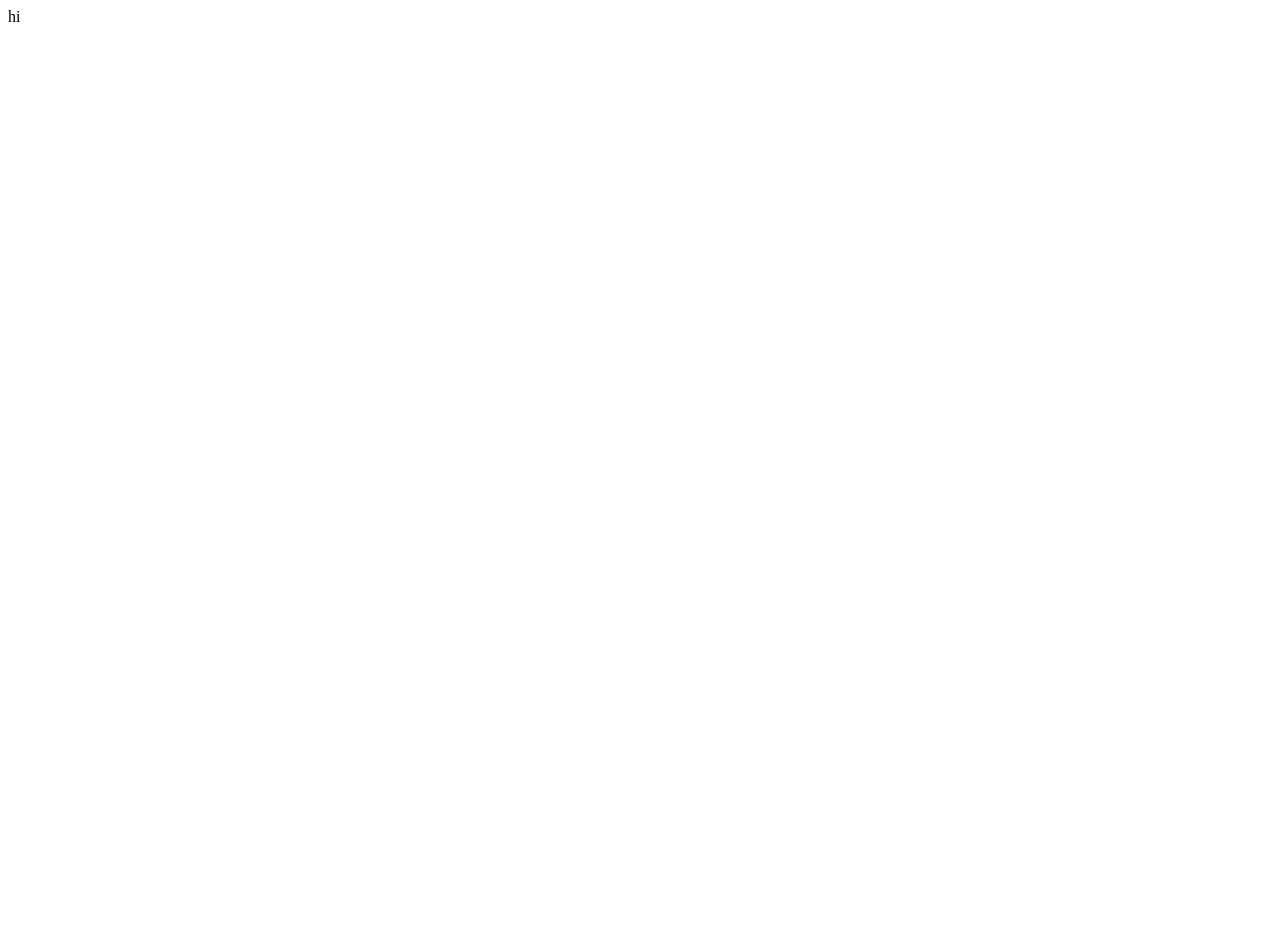
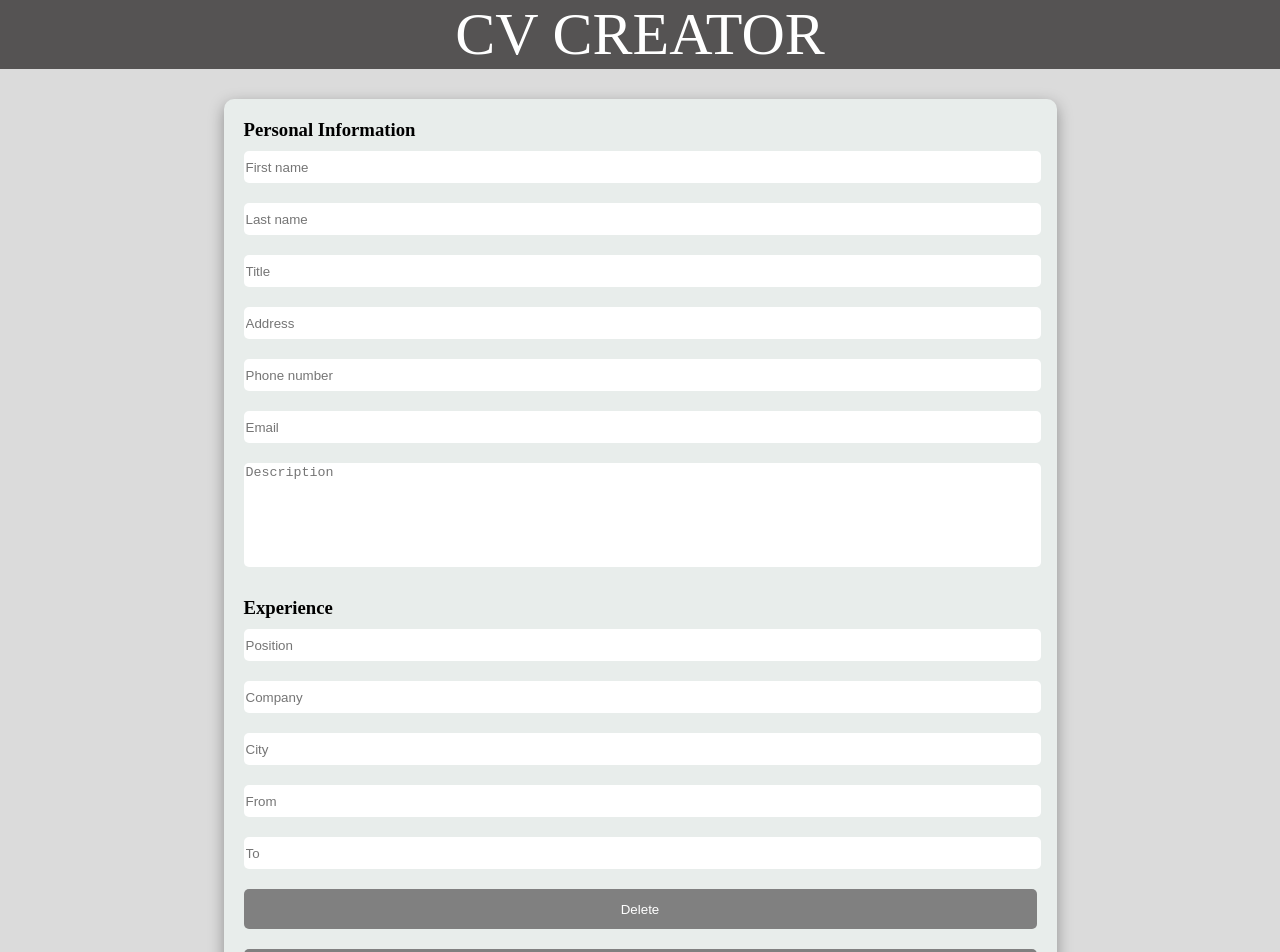
Before and after one commit to Akashzxr/cv-application, a React (Create React App) app: page / in a window 1280 px wide. Shown: the top 952 px of the page. Before the commit the page ends 800 px from the top, so only its background shows below. Built offline with nearby package versions, Linux system fonts and the light colour scheme.

Commit message:
created input forms

```diff
--- /dev/null
+++ b/src/App.css
@@ -0,0 +1,15 @@
+body,html{
+    margin: 0;
+    padding: 0;
+    width: 100%;
+}
+.app{
+    width: 100%;
+    display: flex;
+    flex-direction: column;
+    align-items: center;
+    background-color: rgb(219 219 219);
+}
+#root{
+    height: 100%;
+}
--- a/src/App.js
+++ b/src/App.js
@@ -1,10 +1,21 @@
+import React, { Component } from 'react';
+import Header from './components/Heading';
+import Form from './components/form/form';
+import "./App.css";
 
-function App() {
-  return (
-    <div className="App">
-      hi
-    </div>
-  );
+class App extends Component{
+
+  render(){
+    return(
+      <div className="app">
+         <Header/>
+         <Form/>
+      </div>
+
+    );
+  }
+
 }
 
+
 export default App;
--- /dev/null
+++ b/src/components/Heading.js
@@ -0,0 +1,16 @@
+import "../styles/Heading.css";
+import React, { Component } from "react";
+
+class Header extends Component{
+
+    render(){
+        return(
+          <div className="header">
+            CV CREATOR
+          </div>
+        );
+    }
+
+}
+
+export default Header;
--- /dev/null
+++ b/src/components/form/education.js
@@ -0,0 +1,24 @@
+import React, { Component } from "react";
+class Education extends Component{
+
+    render(){
+        return(
+       <div>
+        <h3>Education</h3>
+        <div className="inputs">
+          <input className="input" type={"text"} placeholder="University Name"/>
+          <input className="input" type={"text"} placeholder="City"/>
+          <input className="input" type={"text"} placeholder="Degree"/>
+          <input className="input" type={"text"} placeholder="Subject"/>
+          <input className="input" type={"text"} placeholder="From"/>
+          <input className="input" type={"text"} placeholder="To"/>
+          <button>Delete</button>
+          <button>Add</button>
+          </div>
+       </div>
+        );
+    }
+
+}
+
+export default Education;
--- /dev/null
+++ b/src/components/form/experience.js
@@ -0,0 +1,23 @@
+import React, { Component } from "react";
+class Experience extends Component{
+
+    render(){
+        return(
+       <div>
+        <h3>Experience</h3>
+        <div className="inputs">
+          <input className="input" type={"text"} placeholder="Position"/>
+          <input className="input" type={"text"} placeholder="Company"/>
+          <input className="input" type={"text"} placeholder="City"/>
+          <input className="input" type={"text"} placeholder="From"/>
+          <input className="input" type={"text"} placeholder="To"/>
+          <button>Delete</button>
+          <button>Add</button>
+          </div>
+       </div>
+        );
+    }
+
+}
+
+export default Experience;
--- /dev/null
+++ b/src/components/form/form.js
@@ -0,0 +1,21 @@
+import React, { Component } from "react";
+import Information from "./information";
+import Experience from "./experience";
+import Education from "./education";
+import "../../styles/form.css";
+
+class Form extends Component{
+
+    render(){
+        return(
+        <div className="form">
+         <Information/>
+         <Experience/>
+         <Education/>
+        </div>
+        );
+    }
+
+}
+
+export default Form;
--- /dev/null
+++ b/src/components/form/information.js
@@ -0,0 +1,25 @@
+import React, { Component } from "react";
+import "../../styles/information.css";
+
+class Information extends Component{
+
+    render(){
+        return(
+       <div className="information">
+          <h3>Personal Information</h3>
+          <div className="inputs">
+          <input className="input" type={"text"} placeholder="First name"/>
+          <input className="input" type={"text"} placeholder="Last name"/>
+          <input className="input" type={"text"} placeholder="Title"/>
+          <input className="input" type={"text"} placeholder="Address"/>
+          <input className="input" type={"text"} placeholder="Phone number"/>
+          <input className="input" type={"email"} placeholder="Email"/>
+          <textarea className="description"  placeholder="Description"/>
+          </div>
+       </div>
+        );
+    }
+
+}
+
+export default Information;
--- /dev/null
+++ b/src/styles/Heading.css
@@ -0,0 +1,10 @@
+.header{
+    color: white;
+    background-color: rgb(85, 83, 83);
+    height: 20%;
+    width: 100%;
+    display: flex;
+    justify-content: center;
+    align-items: center;
+    font-size: 60px;
+}
--- /dev/null
+++ b/src/styles/form.css
@@ -0,0 +1,11 @@
+.form{
+    background-color: #e8edeb;
+    width: 793px;
+    margin-top: 30px;
+    border-radius: 10px;
+    box-shadow: rgb(0 0 0 / 35%) 0px 5px 15px;
+    padding: 20px;
+    display: flex;
+    flex-direction: column;
+    gap: 30px;
+}
--- /dev/null
+++ b/src/styles/information.css
@@ -0,0 +1,50 @@
+.inputs{
+    display: flex;
+    flex-direction: column;
+    gap: 20px;
+}
+
+
+
+.description{
+    height: 100px;
+    resize: none;
+    width: 100%;
+    outline: none;
+    border: none;
+    border-radius: 5px;
+}
+
+.input{
+    height: 30px;
+    width: 100%;
+    outline: none;
+    border: none;
+    border-radius: 5px;
+}
+
+
+h3{
+  margin: 0;
+  padding-bottom: 10px;
+}
+
+.input:focus,.description:focus{
+    border: solid;
+    border-width: 1px;
+}
+
+
+button{
+    background-color: grey;
+    color: white;
+    border: none;
+    border-radius: 5px;
+    height: 40px;
+}
+button:hover{
+    background-color: rgb(29, 28, 28);
+}
+button:active{
+    background-color: black;
+}
```
